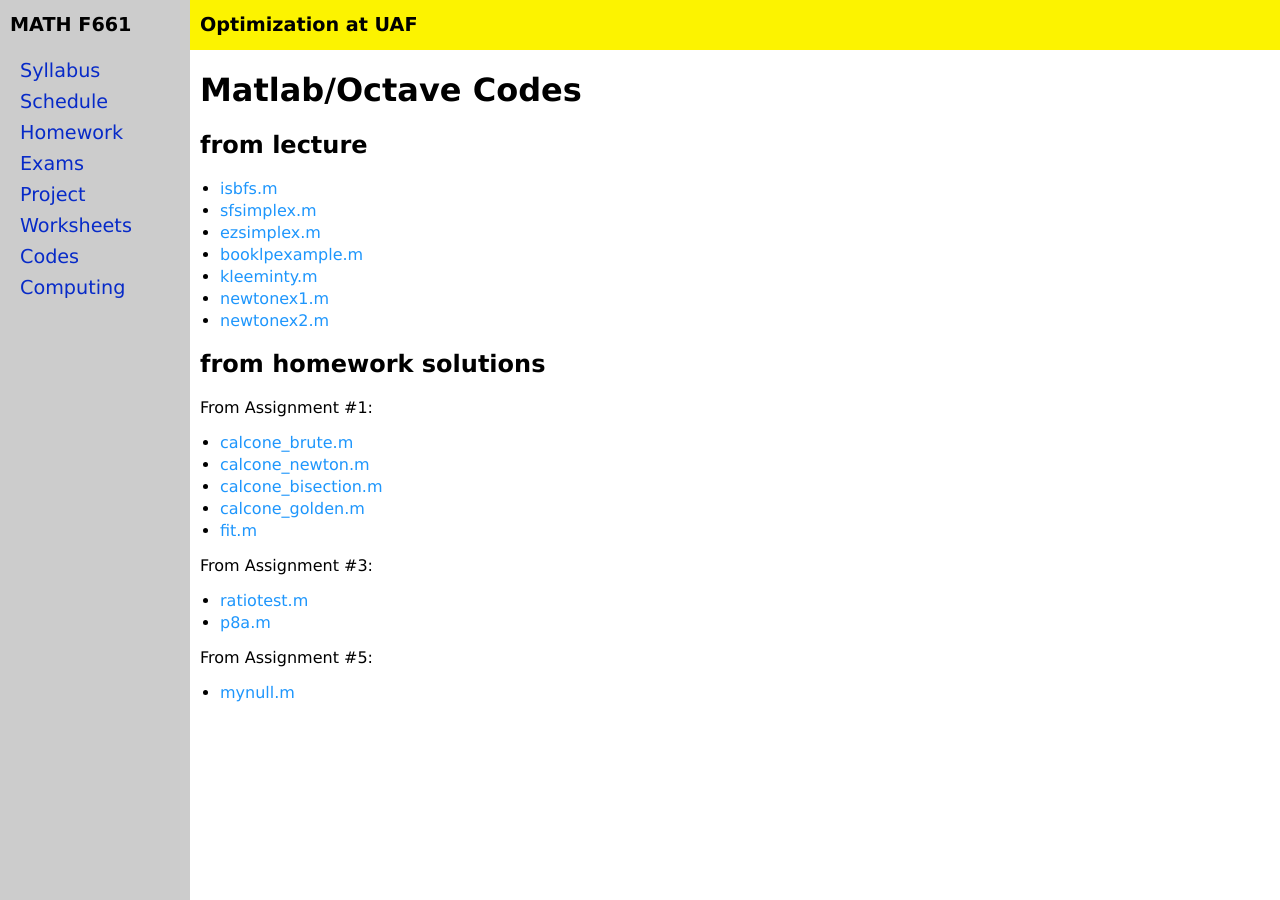
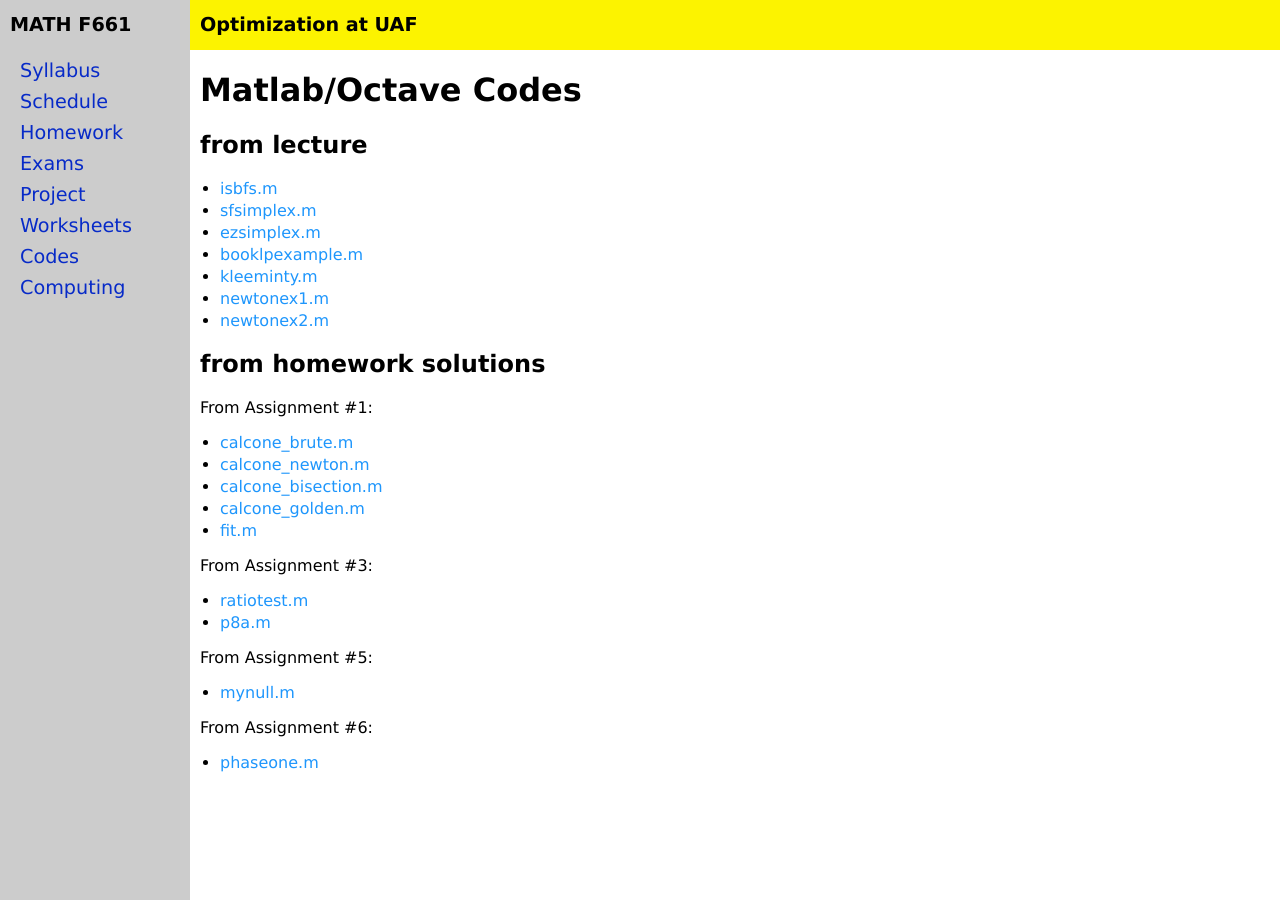
Before and after one commit to bueler/opt, a Jekyll site: the page built from codes.md, in a window 1280 px wide. Built offline with Jekyll 4.4.1, drawn with Linux system fonts in a browser that asks for light colours.

Commit message:
post solution code from A6

```diff
--- a/codes.md
+++ b/codes.md
@@ -33,3 +33,7 @@ From Assignment #3:
 From Assignment #5:
 
   * [mynull.m](assets/codes/mynull.m)
+
+From Assignment #6:
+
+  * [phaseone.m](assets/codes/phaseone.m)
```
